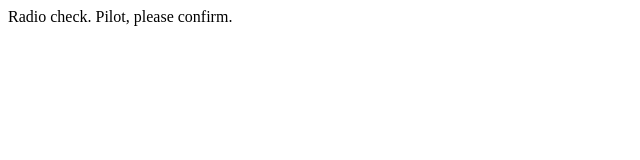
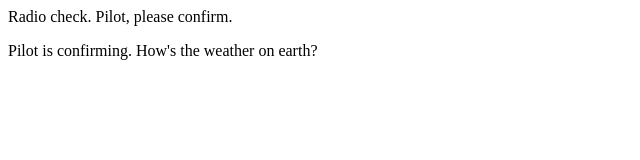
Before and after one commit to amber-fitzsimons/communication-log, a plain HTML site: page index.html in a window 1280 px wide. Shown: the whole page, without its empty margins (0-640 px from the left). Drawn offline with Linux system fonts and the light colour scheme.

Commit message:
pilots 1st reply

```diff
--- a/index.html
+++ b/index.html
@@ -1,5 +1,6 @@
 <html>
 <body>
 	<p>Radio check. Pilot, please confirm.</p>
+	<p>Pilot is confirming. How's the weather on earth?</p>
 </body>
 </html>
```
